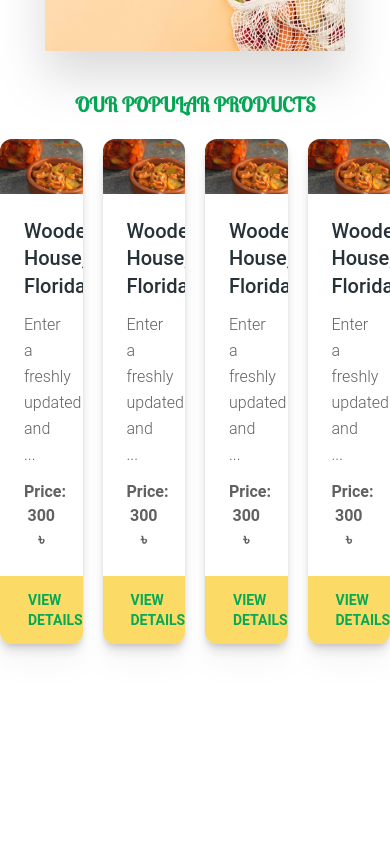
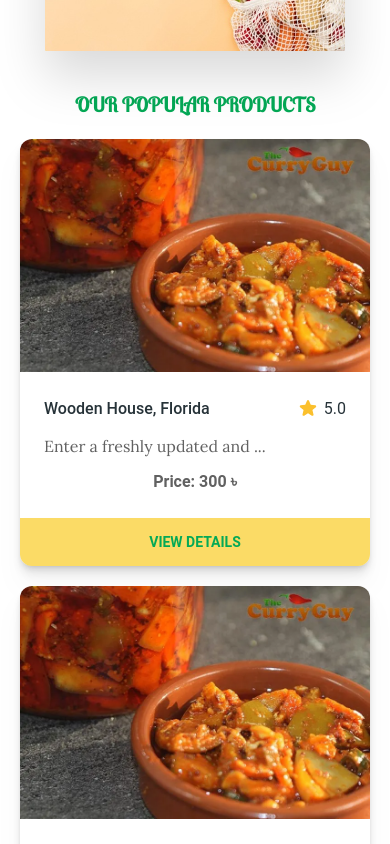
Before and after one commit to abedinwahid9/my-ecommerce, a Next.js app: page / in a window 390 px wide. Shown: the part 1000-1844 px from the top of the page. Before the commit the page ends 1684 px from the top, so only its background shows below. Built offline with nearby package versions, Linux system fonts and the light colour scheme.

Commit message:
card design and responsive done

```diff
--- a/src/components/OurProducts/OurProducts.js
+++ b/src/components/OurProducts/OurProducts.js
@@ -6,7 +6,7 @@ const OurProducts = () => {
   return (
     <div className="my-10 container mx-auto">
       <Title title="our popular products" />
-      <div className="grid grid-flow-col grid-cols-4 gap-5 my-5">
+      <div className="grid xl:grid-cols-4  lg:grid-cols-3 md:grid-cols-2 grid-cols-1 gap-5 my-5 md:px-0 px-5">
         <ProductCard />
         <ProductCard />
         <ProductCard />
--- a/src/components/ProductCard/ProductCard.js
+++ b/src/components/ProductCard/ProductCard.js
@@ -25,7 +25,7 @@ const ProductCard = () => {
       </div>
       <CardBody>
         <div className="mb-3 flex items-center justify-between">
-          <Typography variant="h5" color="blue-gray" className="font-medium">
+          <Typography variant="h6" color="blue-gray" className="font-medium">
             Wooden House, Florida
           </Typography>
           <Typography
@@ -47,7 +47,7 @@ const ProductCard = () => {
             5.0
           </Typography>
         </div>
-        <Typography color="gray">Enter a freshly updated and ...</Typography>
+        <p color="gray">Enter a freshly updated and ...</p>
         <Typography
           className="pt-3 text-center text-base font-semibold"
           color="gray"
```
